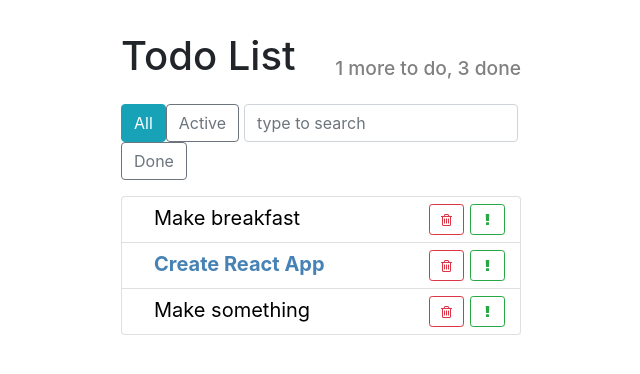
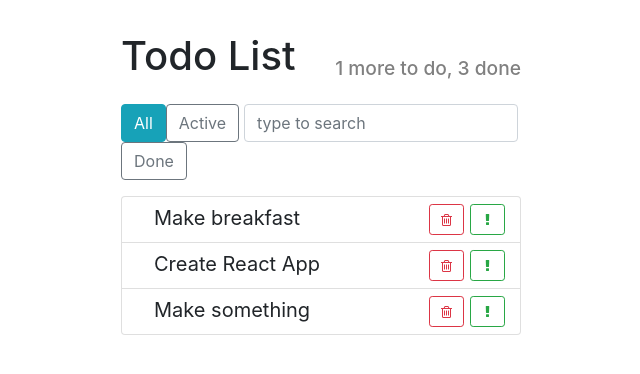
Before and after one commit to IFadeev/React-todo, a React (Create React App) app: page / in a window 1280 px wide. Shown: the top 374 px of the page, without its empty margins (319-959 px from the left). Built offline with nearby package versions, Linux system fonts and the light colour scheme.

Commit message:
Refactoring functions with update state. Now setState return final state

```diff
--- a/src/components/todo-list-item/todo-list-item.jsx
+++ b/src/components/todo-list-item/todo-list-item.jsx
@@ -7,19 +7,30 @@ export default class TodoListItem extends Component {
     super();
 
     this.state = {
-      done: false
+      done: false,
+      important: false
     };
 
     this.onLabelClick = () => {
-       this.setState({
-         done: true
-       });
+      this.setState(({done})=> {
+        return {
+          done: !done
+        }
+      });
+    }
+
+    this.onButtonClick = () => {
+      this.setState(({important})=> {
+        return {
+          important: !important
+        }
+      })
     }
   };
 
   render() {
-    const { label, important = false } = this.props;
-    const { done } = this.state;
+    const { label } = this.props;
+    const { done, important } = this.state;
 
     let classNames = "todo-list-item"
 
@@ -27,22 +38,21 @@ export default class TodoListItem extends Component {
       classNames += " done"
     }
 
-    const style = {
-      color: important ? 'steelblue' : 'black',
-      fontWeight: important ? 'bold' : 'normal'
-    };
+    if (important) {
+      classNames += " important"
+    }
 
     return (
       <span className = {classNames}>
         <span
           className = "todo-list-item-label"
-          style = {style}
           onClick = {this.onLabelClick}>
           {label}
         </span>
 
         <button type = "button"
-                className = "btn btn-outline-success btn-sm float-right">
+                className = "btn btn-outline-success btn-sm float-right"
+                onClick = {this.onButtonClick}>
              <i className = "fa fa-exclamation" />
         </button>
 
```
Also changed, not shown: src/components/todo-list-item/todo-list-item.css (line endings or trailing spaces).
